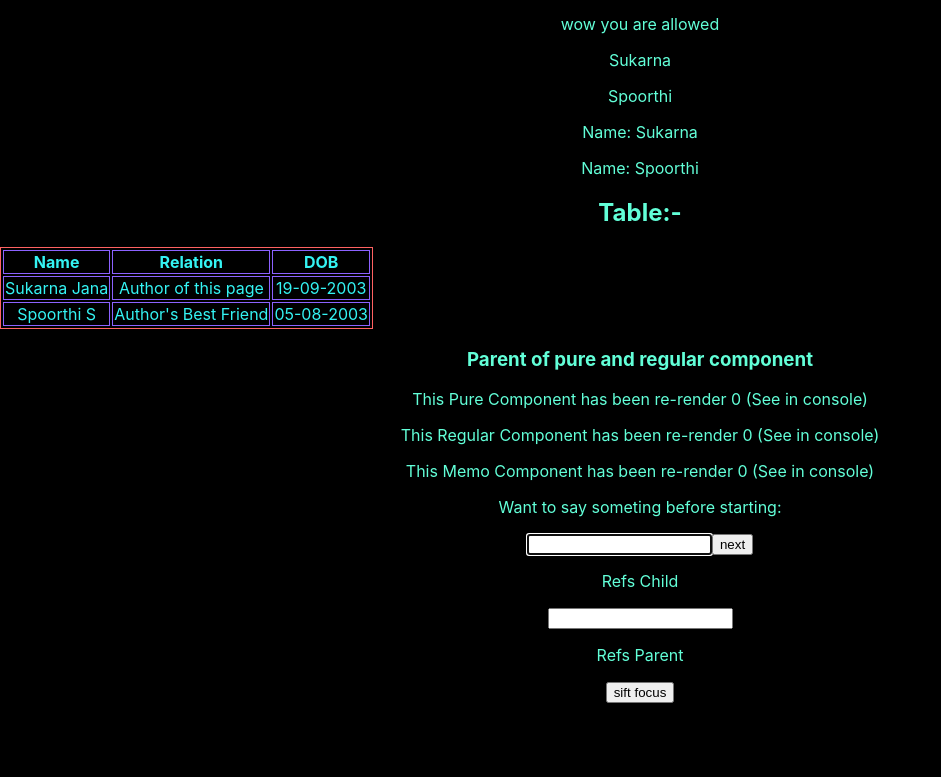
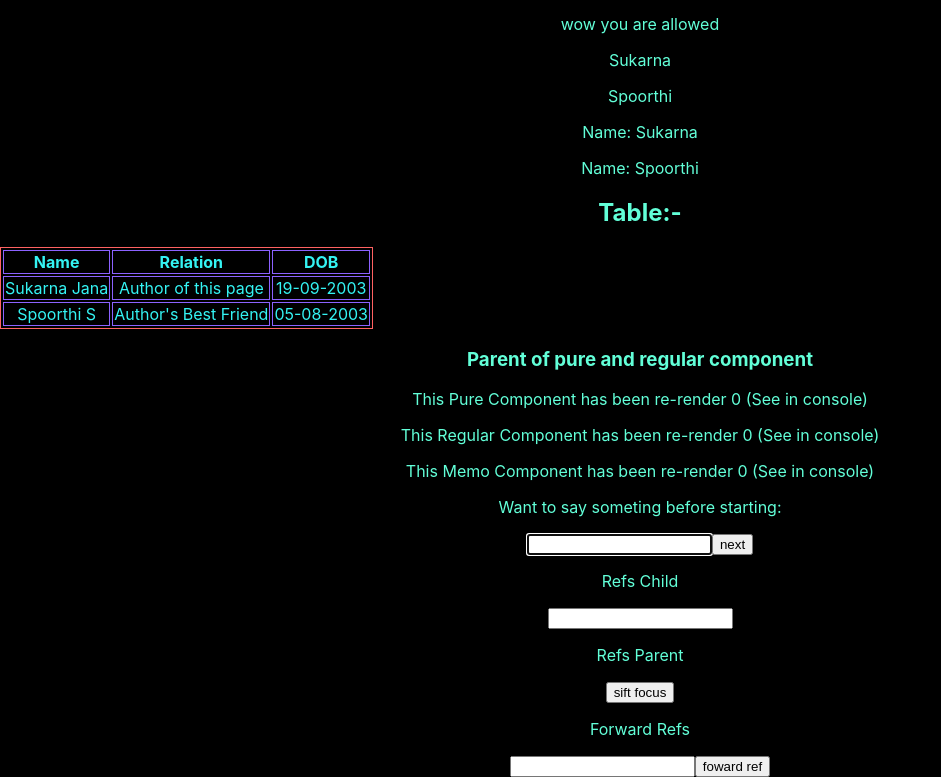
Before and after one commit to Sukarnascience/Full-Stack_JS-React, a React (Create React App) app in the folder demo/: page / in a window 1280 px wide. Shown: the part 808-1585 px from the top of the page, without its empty margins (0-941 px from the left). Before the commit the page ends 1511 px from the top, so only its background shows below. Built offline with nearby package versions, Linux system fonts and the light colour scheme.

Commit message:
forwordRef

```diff
--- a/demo/src/App.js
+++ b/demo/src/App.js
@@ -21,6 +21,7 @@ import MyTable from './components/TableHead';
 import ParentOfPureRegular from './components/ParentOfPureRegular';
 import MyRefsComp from './components/MyRefsComp';
 import FocusInput from './components/ParentOfFocusInput';
+import FRParentInput from './components/FRParentInput';
 
 import myStyleModule from './components/myStyle.module.css';
 
@@ -68,6 +69,7 @@ function App() {
       <ParentOfPureRegular/>
       <MyRefsComp/>
       <FocusInput/>
+      <FRParentInput/>
     </div>
   );
 }
--- /dev/null
+++ b/demo/src/components/FRInput.js
@@ -0,0 +1,7 @@
+import React from 'react'
+
+const FRInput = React.forwardRef((props,refrence)=>{
+    return(<input type="text" ref={refrence}/>)
+})
+
+export default FRInput;
--- /dev/null
+++ b/demo/src/components/FRParentInput.js
@@ -0,0 +1,25 @@
+import React,{Component} from 'react'
+import FRInput from './FRInput';
+
+class FRParentInput extends Component{
+    constructor(props){
+        super(props)
+        this.inputRef = React.createRef()
+    }
+
+    clickMe = ()=>{
+        this.inputRef.current.focus()
+    }
+
+    render(){
+        return(
+            <div>
+                <p>Forward Refs</p>
+                <FRInput ref={this.inputRef}/>
+                <button onClick={this.clickMe}>foward ref</button>
+            </div>
+        )
+    }
+}
+
+export default FRParentInput;
```
Also changed, not shown: 1 other file (tests, documents, lock files or other folders).
